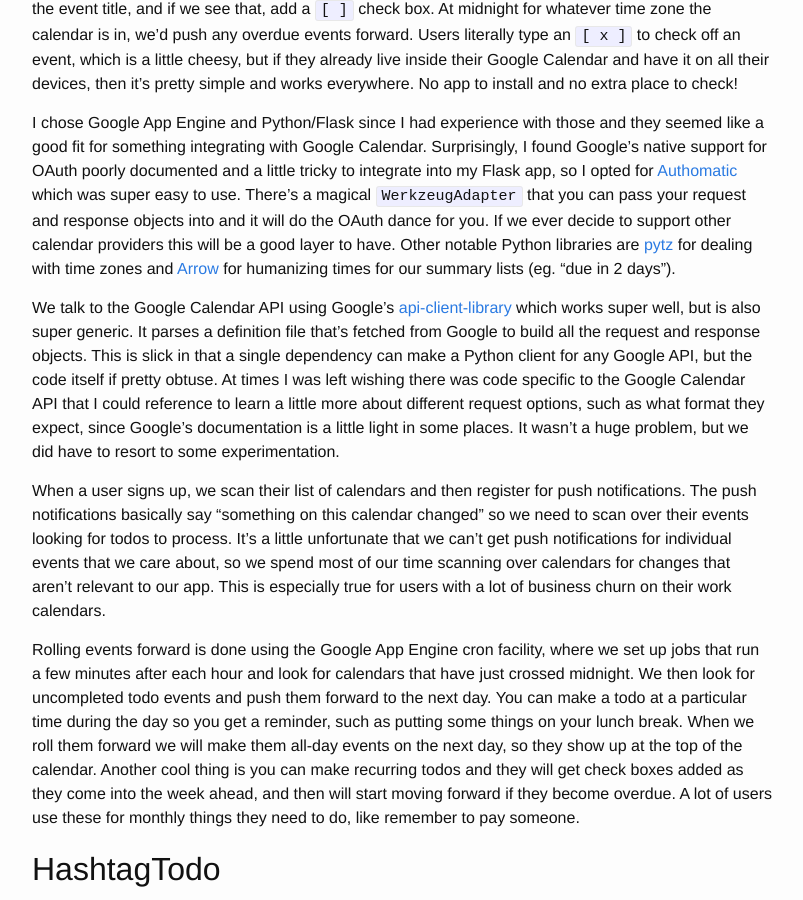
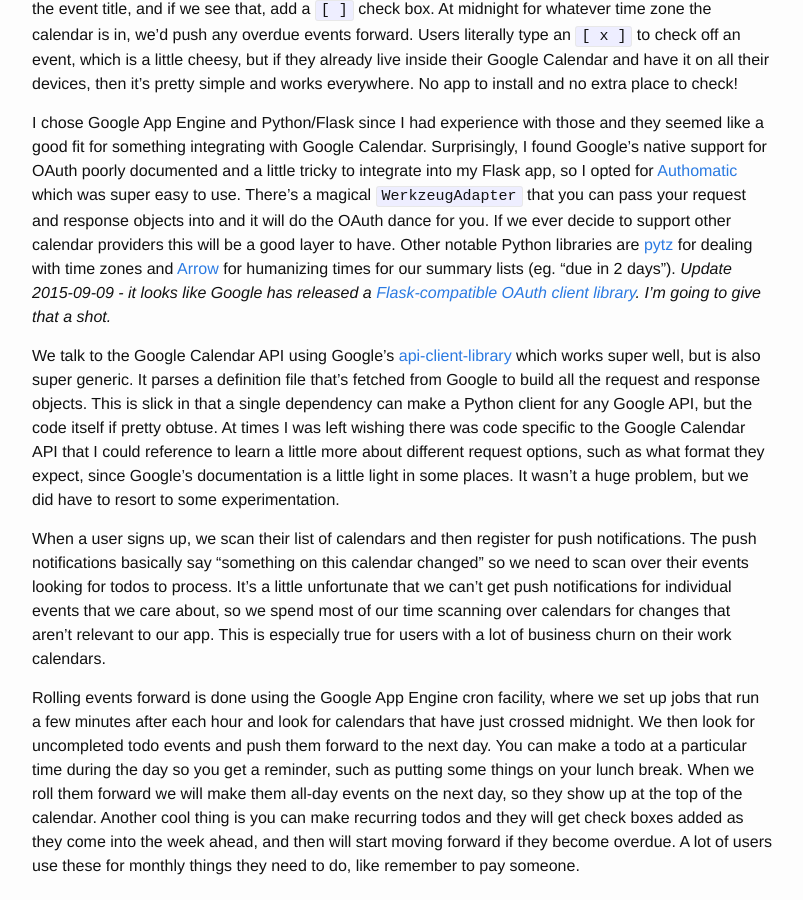
Before and after one commit to slackpad/slackpad.github.io, a Jekyll site: the page built from _posts/2015-08-14-seriously-a-todo-list.md, in a window 1280 px wide and 900 px high, scrolled down 800 px. Shown: the whole window, without its empty margins (238-1041 px from the left). Built offline with Jekyll 4.4.1, drawn with Linux system fonts in a browser that asks for light colours.

Commit message:
Adds an update about Google's Flask-compatible OAuth library.

```diff
--- a/_posts/2015-08-14-seriously-a-todo-list.md
+++ b/_posts/2015-08-14-seriously-a-todo-list.md
@@ -20,7 +20,7 @@
 
 The basic strategy was to have users authenticate with their Google Account and grant our app offline access to their calendar via OAuth. Whenever they create new calendar events, we'd look for `#todo` in the event title, and if we see that, add a `[ ]` check box. At midnight for whatever time zone the calendar is in, we'd push any overdue events forward. Users literally type an `[ x ]` to check off an event, which is a little cheesy, but if they already live inside their Google Calendar and have it on all their devices, then it's pretty simple and works everywhere. No app to install and no extra place to check!
 
-I chose Google App Engine and Python/Flask since I had experience with those and they seemed like a good fit for something integrating with Google Calendar. Surprisingly, I found Google's native support for OAuth poorly documented and a little tricky to integrate into my Flask app, so I opted for [Authomatic](https://github.com/peterhudec/authomatic) which was super easy to use. There's a magical `WerkzeugAdapter` that you can pass your request and response objects into and it will do the OAuth dance for you. If we ever decide to support other calendar providers this will be a good layer to have. Other notable Python libraries are [pytz](http://pytz.sourceforge.net/) for dealing with time zones and [Arrow](http://crsmithdev.com/arrow/) for humanizing times for our summary lists (eg. "due in 2 days").
+I chose Google App Engine and Python/Flask since I had experience with those and they seemed like a good fit for something integrating with Google Calendar. Surprisingly, I found Google's native support for OAuth poorly documented and a little tricky to integrate into my Flask app, so I opted for [Authomatic](https://github.com/peterhudec/authomatic) which was super easy to use. There's a magical `WerkzeugAdapter` that you can pass your request and response objects into and it will do the OAuth dance for you. If we ever decide to support other calendar providers this will be a good layer to have. Other notable Python libraries are [pytz](http://pytz.sourceforge.net/) for dealing with time zones and [Arrow](http://crsmithdev.com/arrow/) for humanizing times for our summary lists (eg. "due in 2 days"). _Update 2015-09-09 - it looks like Google has released a [Flask-compatible OAuth client library](http://oauth2client.readthedocs.org/en/latest/source/oauth2client.flask_util.html). I'm going to give that a shot._
 
 We talk to the Google Calendar API using Google's [api-client-library](https://developers.google.com/api-client-library/python/) which works super well, but is also super generic. It parses a definition file that's fetched from Google to build all the request and response objects. This is slick in that a single dependency can make a Python client for any Google API, but the code itself if pretty obtuse. At times I was left wishing there was code specific to the Google Calendar API that I could reference to learn a little more about different request options, such as what format they expect, since Google's documentation is a little light in some places. It wasn't a huge problem, but we did have to resort to some experimentation.
 
```
